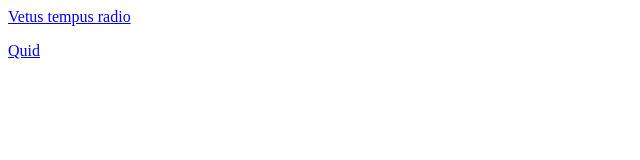
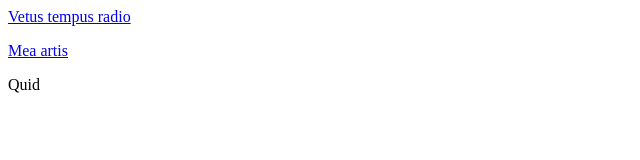
Before and after one commit to starxiao2424/starxiao2424.github.io, a plain HTML site: page Quare/index.htm in a window 1280 px wide. Shown: the full height of the page, 0-640 px from the left. Drawn offline with Linux system fonts and the light colour scheme.

Commit message:
link name bug

```diff
--- a/Quare/index.htm
+++ b/Quare/index.htm
@@ -11,7 +11,7 @@ function myFunction() {
     <body><p> <a href="https://starxiao2424.github.io/Quare/AntiochOTRmirror">Vetus tempus radio</a>
     </p>
 
-    <p> <a href="https://starxiao2424.github.io/Quare/eaglermirror/"Mea artis</a>
+    <p> <a href="https://starxiao2424.github.io/Quare/eaglermirror/">Mea artis</a>
     </p>
 
     <p onclick="myFunction()">Quid
```
